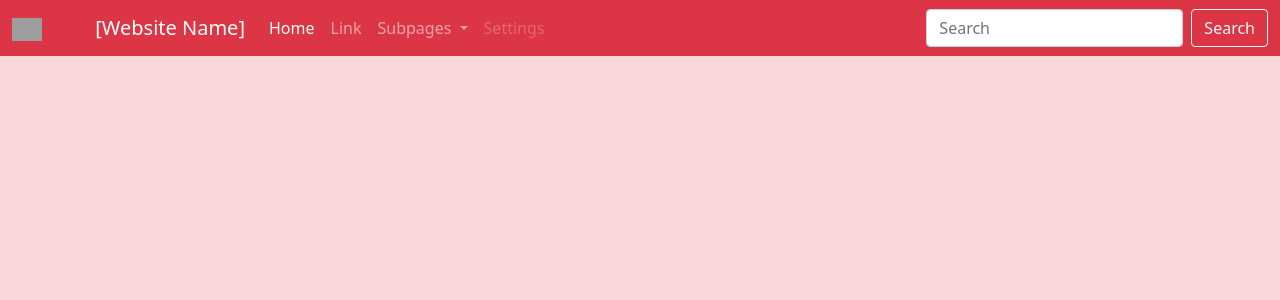
After one commit to owyaggy/P01, a Flask app: template app/templates/home.html in a window 1280 px wide. The commit adds this page. Shown: the top 300 px of the page. Run offline with Flask 2, Linux system fonts and the light colour scheme; the template is opened without the code that fills it, so the values that code supplies are empty; grey boxes are pictures that could not be loaded.

Commit message:
Changed up base.html and added home.html

```diff
--- /dev/null
+++ b/app/templates/home.html
@@ -0,0 +1,66 @@
+<!DOCTYPE html>
+<html lang="en">
+
+<head>
+    <!-- Required meta tags -->
+    <meta charset="UTF-8">
+    <meta name="viewport" content="width=device-width, initial-scale=1">
+
+    <!-- Bootstrap CSS -->
+    <link href="https://cdn.jsdelivr.net/npm/bootstrap@5.1.3/dist/css/bootstrap.min.css" rel="stylesheet"
+        integrity="sha384-1BmE4kWBq78iYhFldvKuhfTAU6auU8tT94WrHftjDbrCEXSU1oBoqyl2QvZ6jIW3" crossorigin="anonymous">
+    <script src="https://cdn.jsdelivr.net/npm/bootstrap@5.1.3/dist/js/bootstrap.bundle.min.js"
+        integrity="sha384-ka7Sk0Gln4gmtz2MlQnikT1wXgYsOg+OMhuP+IlRH9sENBO0LRn5q+8nbTov4+1p"
+        crossorigin="anonymous"></script>
+
+    <title>[Website Name]!</title>
+</head>
+
+<body class="alert-danger">
+  <nav class="navbar navbar-expand-lg navbar-dark bg-danger">
+      <div class="container-fluid">
+          <a class="navbar-brand" href="#"><img class="img-fluid me-lg-5"
+                  src="https://freepngimg.com/thumb/universe/30418-2-black-hole-transparent-image.png"
+                  alt="Black hole icon" width="30" height="30"> [Website Name]</a>
+          <button class="navbar-toggler" type="button" data-bs-toggle="collapse"
+              data-bs-target="#navbarSupportedContent" aria-controls="navbarSupportedContent" aria-expanded="false"
+              aria-label="Toggle navigation">
+              <span class="navbar-toggler-icon"></span>
+          </button>
+          <div class="collapse navbar-collapse" id="navbarSupportedContent">
+              <ul class="navbar-nav me-auto mb-2 mb-lg-0">
+                  <li class="nav-item">
+                      <a class="nav-link active" aria-current="page" href="#">Home</a>
+                  </li>
+                  <li class="nav-item">
+                      <a class="nav-link" href="#">Link</a>
+                  </li>
+                  <li class="nav-item dropdown">
+                      <a class="nav-link dropdown-toggle" href="#" id="navbarDropdown" role="button"
+                          data-bs-toggle="dropdown" aria-expanded="false">
+                          Subpages
+                      </a>
+                      <ul class="dropdown-menu" aria-labelledby="navbarDropdown">
+                          <li><a class="dropdown-item" href="#">Fun Zone</a></li>
+                          <li><hr class="dropdown-divider"></li>
+                          <li><a class="dropdown-item" href="#">Random Recommendations</a></li>
+                          <li>
+                              <hr class="dropdown-divider">
+                          </li>
+                          <li><a class="dropdown-item" href="#">Something else here</a></li>
+                      </ul>
+                  </li>
+                  <li class="nav-item">
+                      <a class="nav-link disabled">Settings</a>
+                  </li>
+              </ul>
+              <form class="d-flex">
+                  <input class="form-control me-2" type="search" placeholder="Search" aria-label="Search">
+                  <button class="btn btn-outline-light" type="submit">Search</button>
+              </form>
+          </div>
+      </div>
+  </nav>
+</body>
+
+</html>
```
Also changed, not shown: app/templates/base.html (+8 -6 lines).
